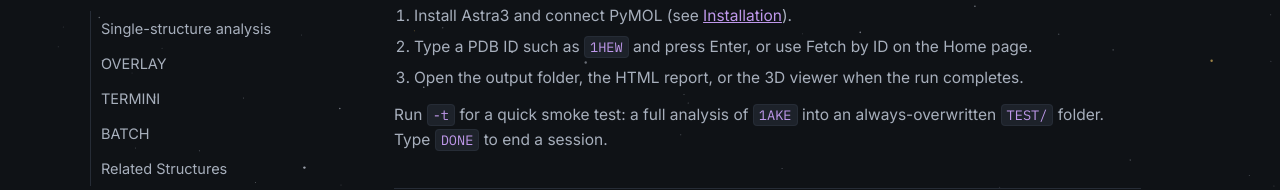
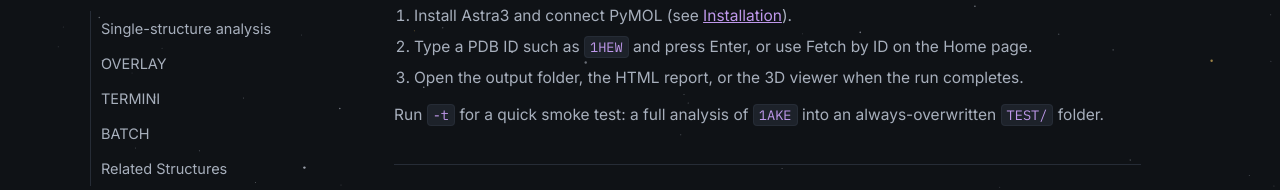
Before and after one commit to andre-aguirre/Astra3, an Astro site in the folder website/: page /Astra3/docs in a window 1280 px wide. Shown: the part 570-760 px from the top of the page. Built offline with nearby package versions, Linux system fonts and the light colour scheme; Astro itself is replaced by a stand-in of ours.

Commit message:
Update documentation for smoke test instructions
Removed 'Type DONE to end a session.' from the documentation.

```diff
--- a/website/src/pages/docs.astro
+++ b/website/src/pages/docs.astro
@@ -16,7 +16,7 @@
             <li>Type a PDB ID such as <code>1HEW</code> and press Enter, or use Fetch by ID on the Home page.</li>
             <li>Open the output folder, the HTML report, or the 3D viewer when the run completes.</li>
           </ol>
-          <p>Run <code>-t</code> for a quick smoke test: a full analysis of <code>1AKE</code> into an always-overwritten <code>TEST/</code> folder. Type <code>DONE</code> to end a session.</p>
+          <p>Run <code>-t</code> for a quick smoke test: a full analysis of <code>1AKE</code> into an always-overwritten <code>TEST/</code> folder. </p>
         </section>
         <section id="installation" data-group="Start">
           <h2>Installation</h2>
```
